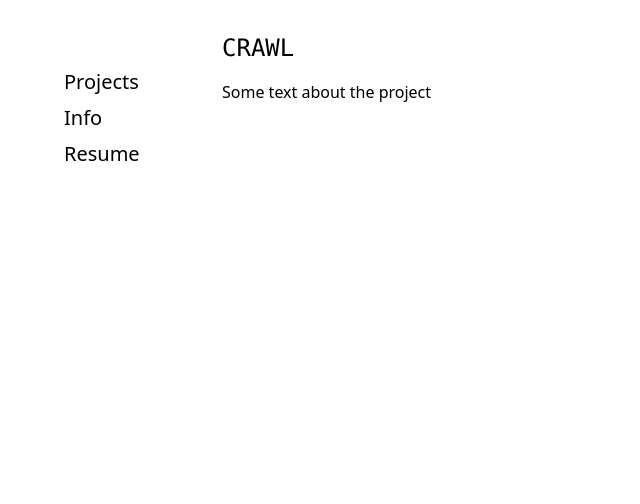
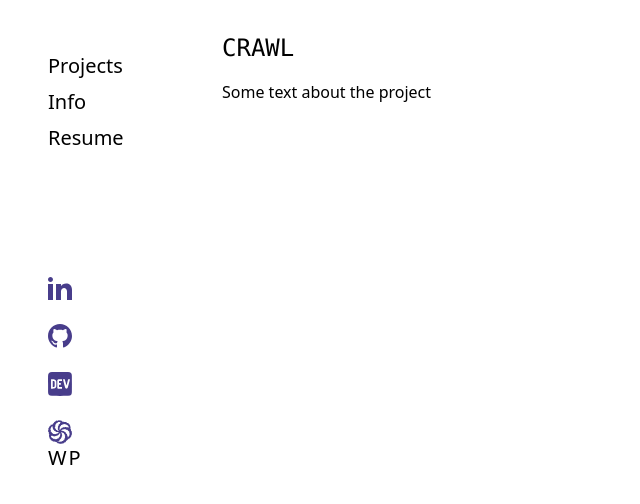
Before and after one commit to wpreble1/portfolio, a React (Create React App) app in the folder client/: page /crawl in a window 1280 px wide. Shown: the top 504 px of the page, without its empty margins (0-640 px from the left). Built offline with nearby package versions, Linux system fonts and the light colour scheme.

Commit message:
Style desktop header

```diff
--- a/client/src/components/HeaderXL.tsx
+++ b/client/src/components/HeaderXL.tsx
@@ -4,16 +4,13 @@ import { Link } from 'react-router-dom';
 import useDocumentScrollThrottled from './useDocumentScrollThrottled';
 
 import { ScrollData } from './types';
-// import {
-//   LinkedIn, Github, DevTo, CodeWars,
-// } from '../logos';
+import { LinkedIn, Github, DevTo, CodeWars } from '../logos';
 
-interface HeaderXLProps {
-}
+interface HeaderXLProps {}
 
 const HeaderXL: FC<HeaderXLProps> = (): ReactElement => {
   const [hideHeader, setHideHeader] = useState(false);
-  const [showShadow, setShowShadow] = useState(false);
+  const [, setShowShadow] = useState(false);
 
   const MINIMUM_SCROLL = 80;
   const TIMEOUT_DELAY = 0;
@@ -29,16 +26,70 @@ const HeaderXL: FC<HeaderXLProps> = (): ReactElement => {
     }, TIMEOUT_DELAY);
   });
 
-  // const shadowStyle = showShadow ? 'shadowXL' : '';
-  const hiddenStyle = hideHeader ? 'hiddenXL' : '';
+  const hiddenStyle = hideHeader ? 'fade-out' : '';
 
   return (
-    <header className={`hidden xl:block headerXL p-16 ${hiddenStyle}`}>
+    <header className={`hidden lg:block headerXL p-12 ${hiddenStyle}`}>
       <ul className="block text-lg">
-        <li className="py-1">Projects</li>
-        <li className="py-1">Info</li>
-        <li className="py-1">Resume</li>
+        <li className="py-1">
+          <Link className="left" to="/projects">
+            Projects
+          </Link>
+        </li>
+        <li className="py-1">
+          <Link className="left" to="/info">
+            Info
+          </Link>
+        </li>
+        <li className="py-1">
+          <a
+            className="left"
+            href={`${process.env.PUBLIC_URL}/resume.pdf`}
+            target="_blank"
+            rel="noreferrer noopener"
+          >
+            Resume
+          </a>
+        </li>
       </ul>
+      <div className="block logosXL mt-24">
+        <a
+          className="pl-2 items-center"
+          href="https://www.linkedin.com/in/will-preble/"
+          target="_blank"
+          rel="noopener noreferrer"
+        >
+          <LinkedIn />
+        </a>
+        <a
+          className="pl-2"
+          href="https://github.com/wpreble1/"
+          target="_blank"
+          rel="noopener noreferrer"
+        >
+          <Github />
+        </a>
+        <a
+          className="pl-2"
+          href="https://dev.to/wpreble1"
+          target="_blank"
+          rel="noopener noreferrer"
+        >
+          <DevTo />
+        </a>
+        <a
+          className="pl-2"
+          href="https://www.codewars.com/users/wpreble1"
+          target="_blank"
+          rel="noopener noreferrer"
+        >
+          <CodeWars />
+        </a>
+      </div>
+
+      <Link to="/">
+        <div className="logoXL text-lg tracking-widest">WP</div>
+      </Link>
     </header>
   );
 };
```
